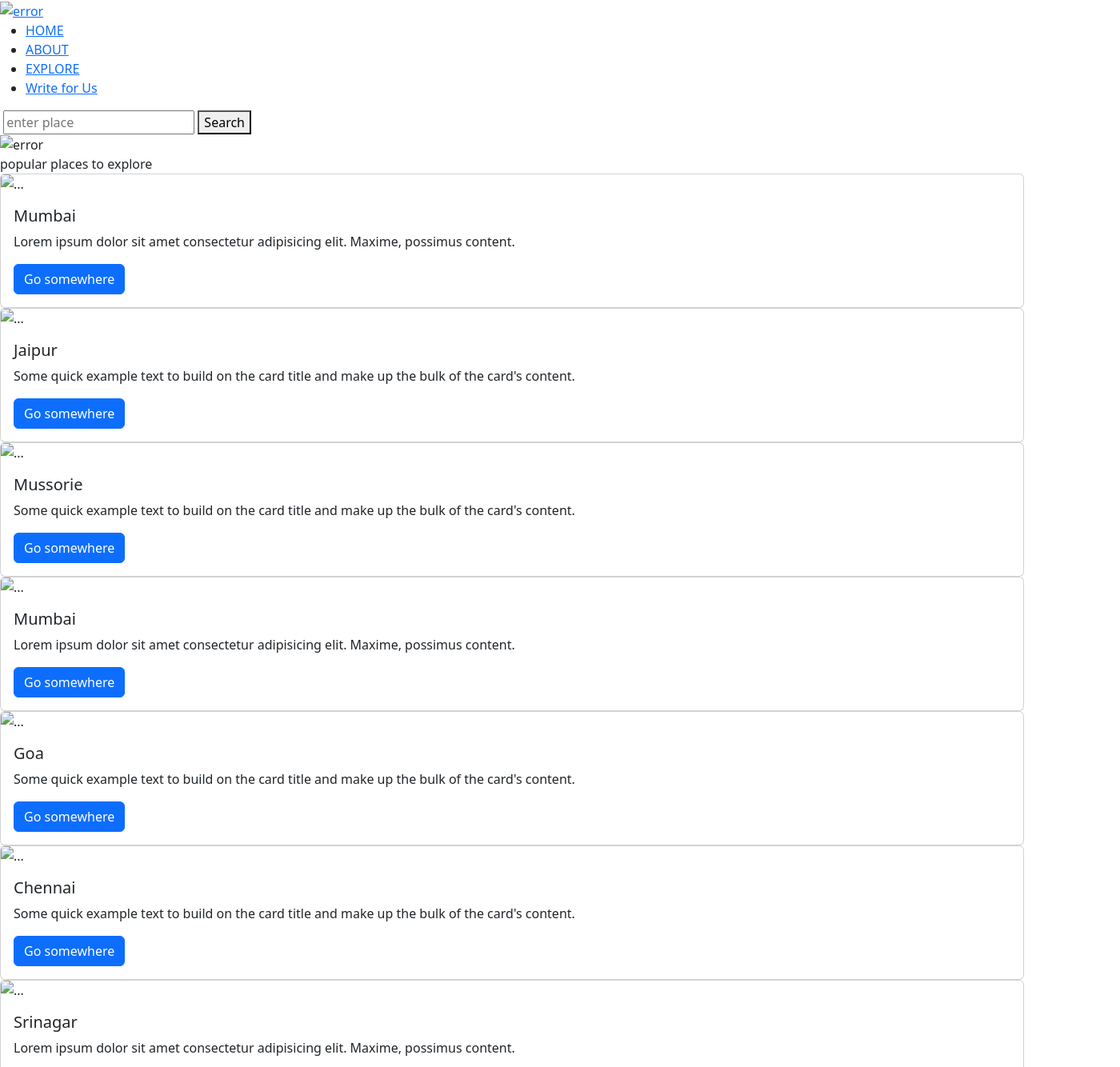
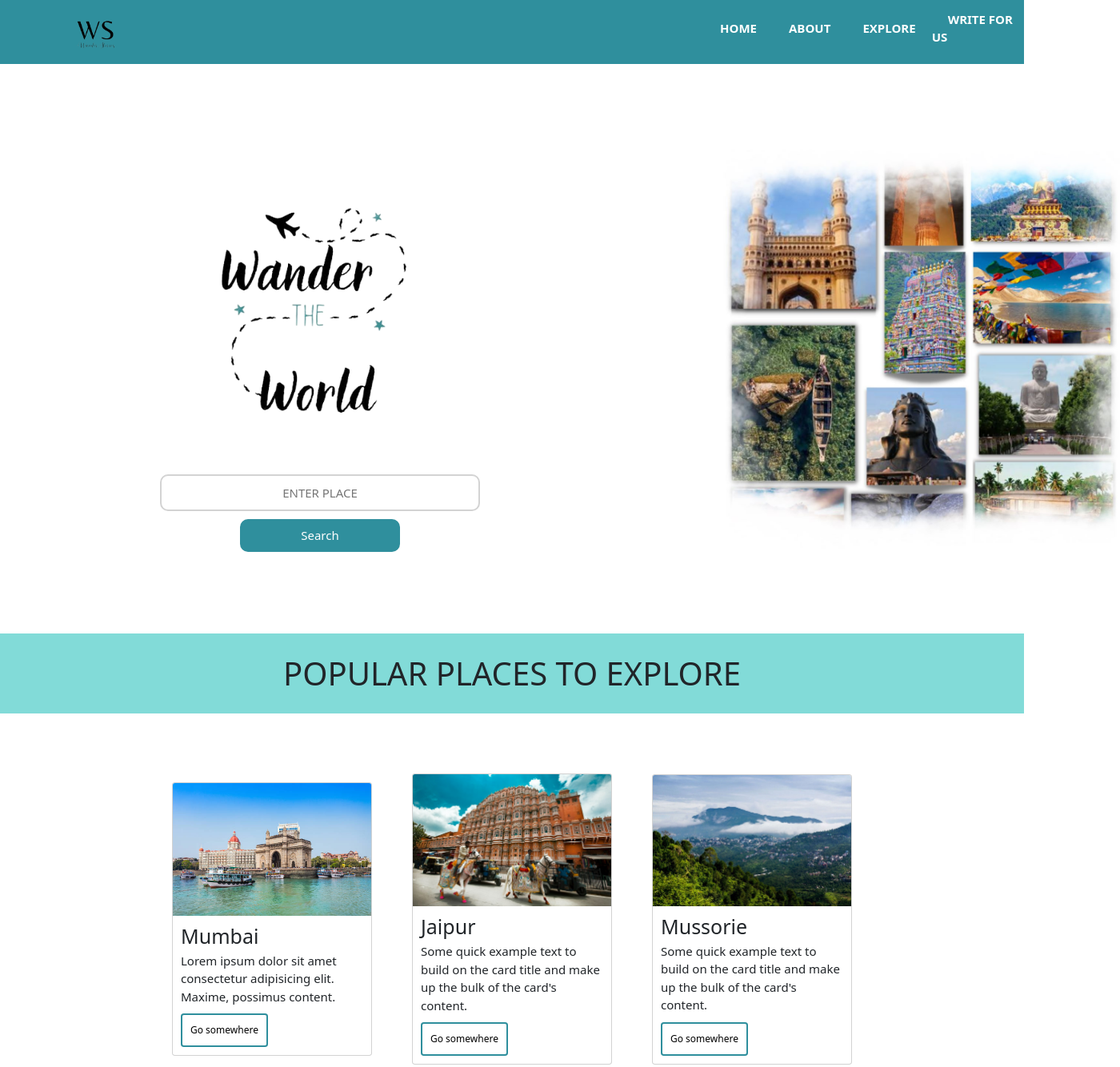
Before and after one commit to lakhan06/WanderStories, a website: page explore.html in a window 1280 px wide. Shown: the top 1334 px of the page at 80% size, 1400 px wide, since content can reach past the window. Drawn offline with nearby package versions, Linux system fonts and the light colour scheme; files that its build step writes are made by us from their sources; the site is published under a folder, as on GitHub Pages, so addresses that start at the root find nothing.

Commit message:
changes links

```diff
--- a/about.html
+++ b/about.html
@@ -4,10 +4,10 @@
     <meta charset="UTF-8">
     <meta http-equiv="X-UA-Compatible" content="IE=edge">
     <meta name="viewport" content="width=device-width, initial-scale=1.0">
-    <link rel="stylesheet" href="css/">
-    <link rel="stylesheet" href="css//home.css">
-    <link rel="stylesheet" href="css//explore.css">
-    <link rel="stylesheet" href="https://use.fontawesome.com/releases/v5.15.4/css//all.css"/>
+    <link rel="stylesheet" href="css/about.css">
+    <link rel="stylesheet" href="home.css">
+    <link rel="stylesheet" href="css/explore.css">
+    <link rel="stylesheet" href="https://use.fontawesome.com/releases/v5.15.4/css/all.css"/>
     <title>WanderStories</title>
 </head>
 <body>
--- a/explore.html
+++ b/explore.html
@@ -7,13 +7,13 @@
   <meta name="viewport" content="width=device-width, initial-scale=1.0">
   <title>WanderStories</title>
 </head>
-<link rel="stylesheet" href="/css/home.css">
-<link rel="stylesheet" href="/css/explore.css">
+<link rel="stylesheet" href="home.css">
+<link rel="stylesheet" href="css/explore.css">
 <link href="https://cdn.jsdelivr.net/npm/bootstrap@5.3.0-alpha1/dist/css/bootstrap.min.css" rel="stylesheet"
   integrity="sha384-GLhlTQ8iRABdZLl6O3oVMWSktQOp6b7In1Zl3/Jr59b6EGGoI1aFkw7cmDA6j6gD" crossorigin="anonymous">
 <style>
   .more_c{
-    background:url(/images/more.jpeg);
+    background:url(images/more.jpeg);
     height: 330px;
     display: flex;
     justify-content: center;
@@ -44,38 +44,38 @@
 
 <body>
   <nav class="navbarexplore">
-    <a href="/html/index.html" id="navlogoexplore">
-        <img src="/images/WS-removebg-preview.png" alt="error" />
+    <a href="index.html" id="navlogoexplore">
+        <img src="images/WS-removebg-preview.png" alt="error" />
     </a>
 
     <div class="menuBarexplore">
         <ul>
-            <li><a href="/html/index.html">HOME</a></li>
+            <li><a href="index.html">HOME</a></li>
 
-            <li><a href="/html/about.html">ABOUT</a></li>
-            <li><a href="/html/explore.html">EXPLORE</a></li>
+            <li><a href="about.html">ABOUT</a></li>
+            <li><a href="explore.html">EXPLORE</a></li>
 
-            <li><a href="/html/blogform.html">Write for Us</a></li>
+            <li><a href="blogform.html">Write for Us</a></li>
 
-            <!-- <li><a href="/html/contact.html">CONTACT</a></li> -->
+            <!-- <li><a href="contact.html">CONTACT</a></li> -->
         </ul>
     </div>
 </nav>
   <main class="search">
     <div class="searchbar">
-      <img src="/images/wander-removebg-preview.png" alt="">
+      <img src="images/wander-removebg-preview.png" alt="">
       <input type="text" placeholder="enter place">
-      <a href="/html/blogerlist.html"><button class="btnsearch">Search</button></a>
+      <a href="blogerlist.html"><button class="btnsearch">Search</button></a>
     </div>
     <div class="img">
-      <img src="/images/WhatsApp Image 2023-01-28 at 21.08.45.jpg" alt="error">
+      <img src="images/WhatsApp Image 2023-01-28 at 21.08.45.jpg" alt="error">
     </div>
   </main>
   <div class="heading">popular places to explore</div>
   <div class="card_container">
 
     <div class="card">
-      <img src="/images/mumbai img.jpg" class="card-img-top" alt="...">
+      <img src="images/mumbai img.jpg" class="card-img-top" alt="...">
       <div class="card-body">
         <h5 class="card-title citytitle">Mumbai</h5>
         <p class="card-text">Lorem ipsum dolor sit amet consectetur adipisicing elit. Maxime, possimus
@@ -84,7 +84,7 @@
       </div>
     </div>
     <div class="card">
-      <img src="/images/jaipur.jpg" class="card-img-top" alt="...">
+      <img src="images/jaipur.jpg" class="card-img-top" alt="...">
       <div class="card-body">
         <h5 class="card-title citytitle">Jaipur</h5>
         <p class="card-text">Some quick example text to build on the card title and make up the bulk of the
@@ -94,7 +94,7 @@
       </div>
     </div>
     <div class="card">
-      <img src="/images/masuri.jpg" class="card-img-top" alt="...">
+      <img src="images/masuri.jpg" class="card-img-top" alt="...">
       <div class="card-body">
         <h5 class="card-title citytitle">Mussorie</h5>
         <p class="card-text">Some quick example text to build on the card title and make up the bulk of the
@@ -104,7 +104,7 @@
       </div>
     </div>
     <div class="card">
-      <img src="/images/mumbai img.jpg" class="card-img-top" alt="...">
+      <img src="images/mumbai img.jpg" class="card-img-top" alt="...">
       <div class="card-body">
         <h5 class="card-title citytitle">Mumbai</h5>
         <p class="card-text">Lorem ipsum dolor sit amet consectetur adipisicing elit. Maxime, possimus
@@ -113,7 +113,7 @@
       </div>
     </div>
     <div class="card">
-      <img src="/images/goa.jpeg" class="card-img-top" alt="...">
+      <img src="images/goa.jpeg" class="card-img-top" alt="...">
       <div class="card-body">
         <h5 class="card-title citytitle">Goa</h5>
         <p class="card-text">Some quick example text to build on the card title and make up the bulk of the
@@ -123,7 +123,7 @@
       </div>
     </div>
     <div class="card">
-      <img src="/images/Chennai.jpeg" class="card-img-top" alt="...">
+      <img src="images/Chennai.jpeg" class="card-img-top" alt="...">
       <div class="card-body">
         <h5 class="card-title citytitle">Chennai</h5>
         <p class="card-text">Some quick example text to build on the card title and make up the bulk of the
@@ -133,7 +133,7 @@
       </div>
     </div>
     <div class="card">
-      <img src="/images/srinagar.jpeg" class="card-img-top" alt="...">
+      <img src="images/srinagar.jpeg" class="card-img-top" alt="...">
       <div class="card-body">
         <h5 class="card-title citytitle">Srinagar</h5>
         <p class="card-text">Lorem ipsum dolor sit amet consectetur adipisicing elit. Maxime, possimus
@@ -153,7 +153,7 @@
     <div class="footer">
       <div class="columns">
         <div class="footlogo">
-          <img src="/images/logo.png" alt="error">
+          <img src="images/logo.png" alt="error">
         </div>
         <div class="footheading">Contact</div>
         <div class="contactdetail">
@@ -181,18 +181,18 @@
         <div class="detail">Privacy Policy</div>
 
         <div class="detail">Terms & Conditions</div>
-        <a href="/html/contact.html" style="text-decoration: none;">
+        <a href="contact.html" style="text-decoration: none;">
           <div class="detail">Contact Us</div>
         </a>
       </div>
       <div class="columns">
         <div class="footheading">My Account</div>
 
-        <a href="/html/signup.html" style="text-decoration: none;">
+        <a href="signup.html" style="text-decoration: none;">
           <div class="detail">Sign Up</div>
         </a>
 
-        <a href="/html/login.html" style="text-decoration: none;">
+        <a href="login.html" style="text-decoration: none;">
           <div class="detail">Login</div>
         </a>
 
```
Also changed, not shown: blogPage.html (+14 -14 lines), blogerhome.html (+1 -1 lines), blogerlist.html (+1 -1 lines), blogform.html (+3 -3 lines), login.html (+3 -3 lines).
